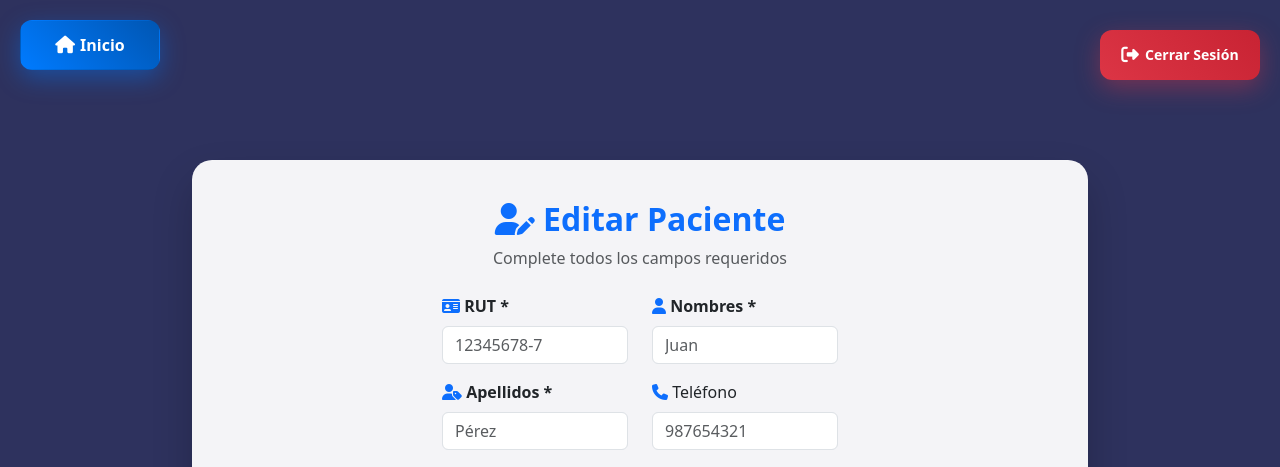
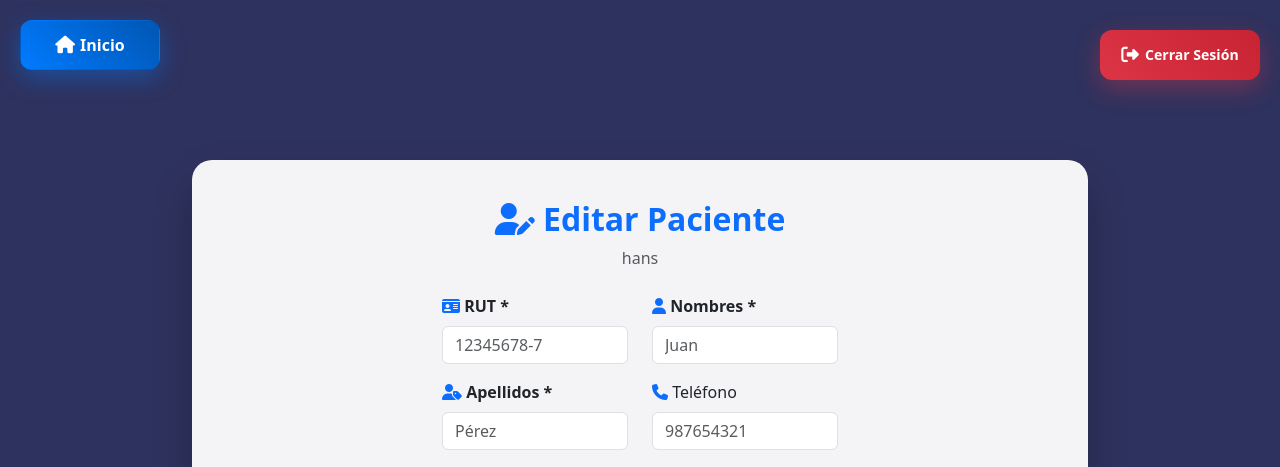
Before and after one commit to HansRubio2023/clinica_psicologica, a PHP site: page /editar_paciente.php in a window 1280 px wide. Shown: the top 467 px of the page. Run offline with PHP 8.4, Linux system fonts and the light colour scheme.

Commit message:
editado por hans

```diff
--- a/editar_paciente.php
+++ b/editar_paciente.php
@@ -33,7 +33,7 @@
                         <h2 class="fw-bold text-primary mb-2">
                             <i class="fas fa-user-edit"></i> Editar Paciente
                         </h2>
-                        <p class="text-muted">Complete todos los campos requeridos</p>
+                        <p class="text-muted">hans</p>
                     </div>
 
                     <!-- FORMULARIO -->
```
